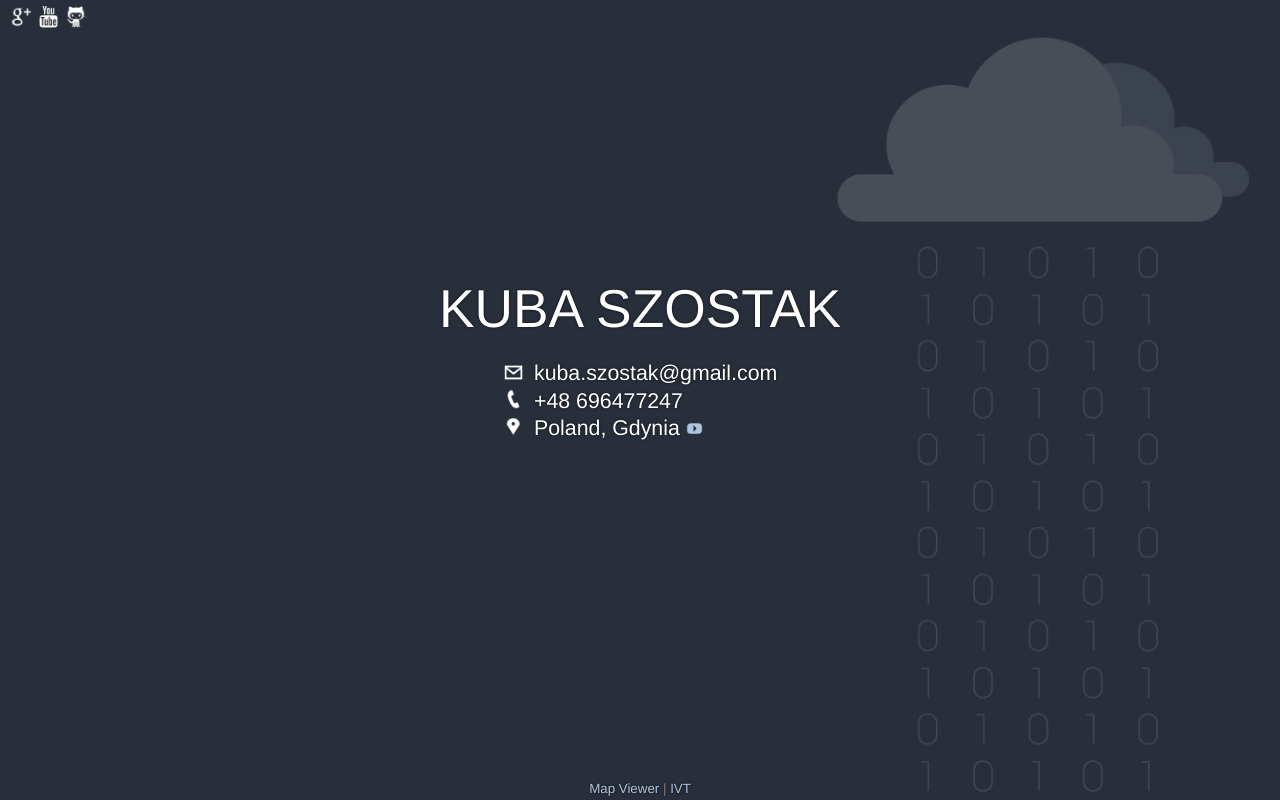
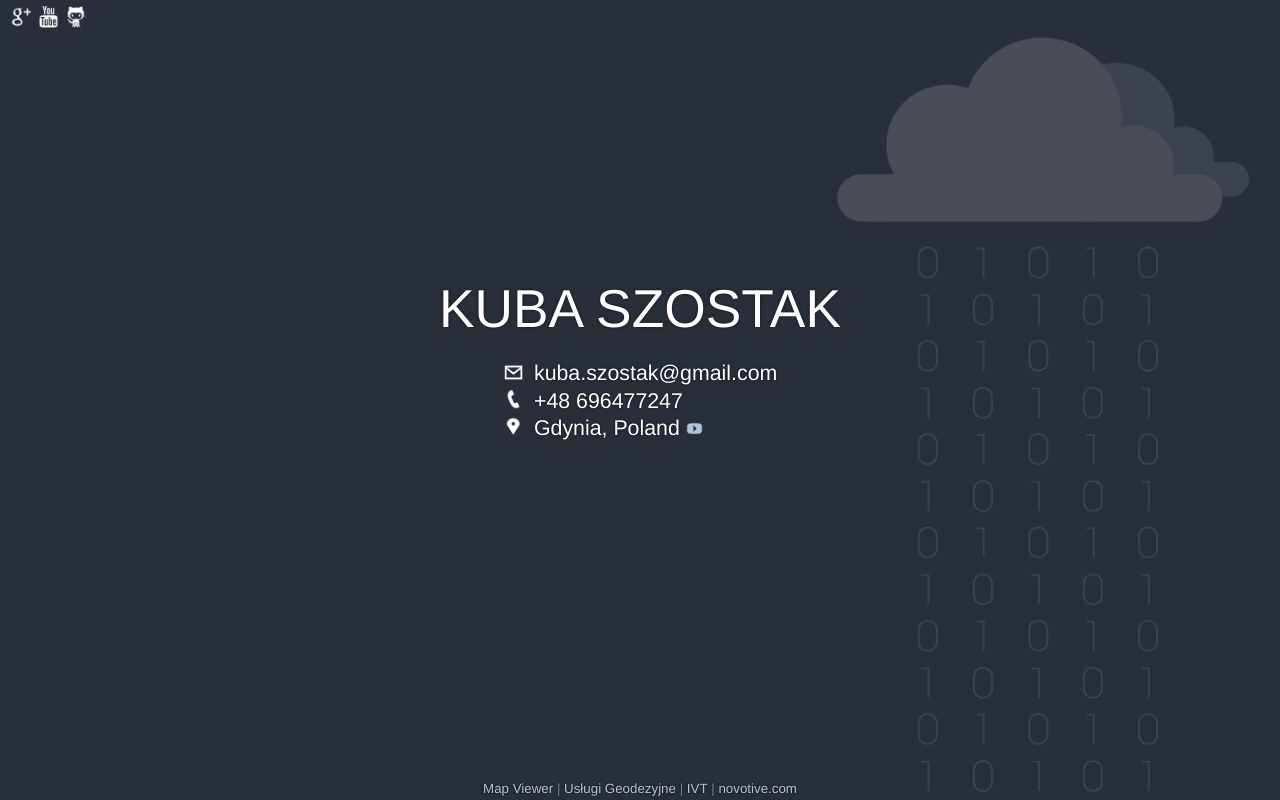
Before and after one commit to kubaszostak/kubaszostak.github.io, a plain HTML site: page index.html in a window 1280 px wide. Drawn offline with Linux system fonts and the light colour scheme.

Commit message:
fix dead links

```diff
--- a/index.html
+++ b/index.html
@@ -149,7 +149,7 @@
     <table style="width: 100%; height: 100%;">
         <tr>
             <td class="header">
-                <a href="//google.com/KubaSzostak" rel="publisher">
+                <a href="//google.com/+KubaSzostak" rel="publisher">
                     <img src="img/googleplus.png" alt="Kuba Szostak on Google Plus" /></a>
 
                 <a href="//www.youtube.com/playlist?list=PL1AC72997641A17EE" rel="publisher">
@@ -179,7 +179,7 @@
                         <td>
                             <img src="img/location.png" alt="location" /></td>
                         <td>&nbsp;</td>
-                        <td>Poland, Gdynia
+                        <td>Gdynia, Poland
                             <a href="http://player.vimeo.com/video/13339553">
                                 <img src="img/youtube.play.png" alt="View location" style="font-size: 0.8em;" /></a>
                         </td>
@@ -190,7 +190,9 @@
         <tr>
             <td class="footer">
                 <a href="http://mapviewer.org">Map Viewer</a>&nbsp;|
-                <a href="http://kubaszostak.github.io/ivt/">IVT</a>
+                <a href="http://www.uslugi-geodezyjne.pl">Usługi Geodezyjne</a>&nbsp;|
+                <a href="http://kubaszostak.github.io/ivt/">IVT</a>&nbsp;|
+                <a href="http://novotive.com">novotive.com</a>
             </td>
         </tr>
     </table>
```
